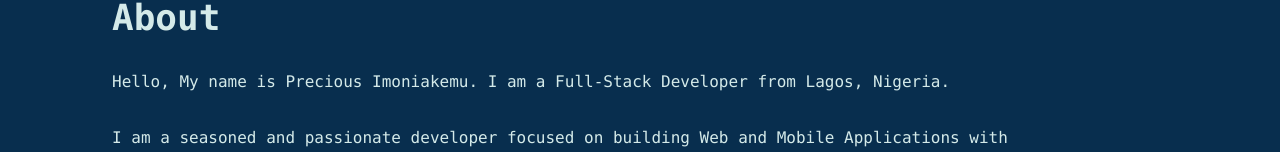
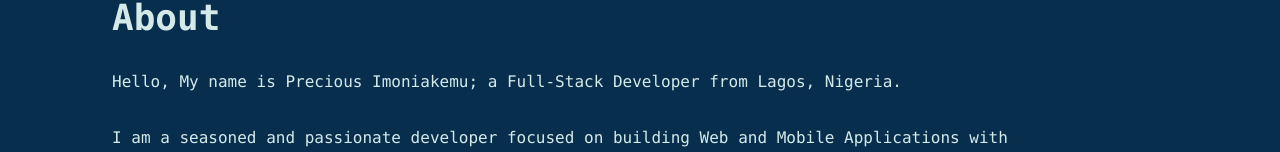
Before and after one commit to preciousimo/preciousimo, a React (Vite) app: page /about in a window 1280 px wide. Shown: the part 154-306 px from the top of the page. Built offline with nearby package versions, Linux system fonts and the light colour scheme; a web font is replaced by a local one.

Commit message:
Update about page

```diff
--- a/src/pages/about.jsx
+++ b/src/pages/about.jsx
@@ -47,10 +47,10 @@ function AboutPage() {
                         About
                     </motion.h1>
                     <motion.p variants={staggerVariants} className="my-8">
-                        Hello, My name is Precious Imoniakemu. I am a Full-Stack Developer from Lagos, Nigeria.
+                        Hello, My name is Precious Imoniakemu; a Full-Stack Developer from Lagos, Nigeria.
                     </motion.p>
                     <motion.p variants={staggerVariants} className="my-8">
-                    I am a seasoned and passionate developer focused on building Web and Mobile Applications with JavaScript & Python. Fueled by high energy levels and boundless enthusiasm I like learning, building products, and doing interesting stuff that matters.
+                        I am a seasoned and passionate developer focused on building Web and Mobile Applications with JavaScript & Python. Fueled by high energy levels and boundless enthusiasm I like learning, building products, and doing interesting stuff that matters.
                     </motion.p>
                     <motion.div variants={staggerVariants} className="my-8">
                         <h3 className='text-xl font-semibold'>My Tech Stack</h3>
```
